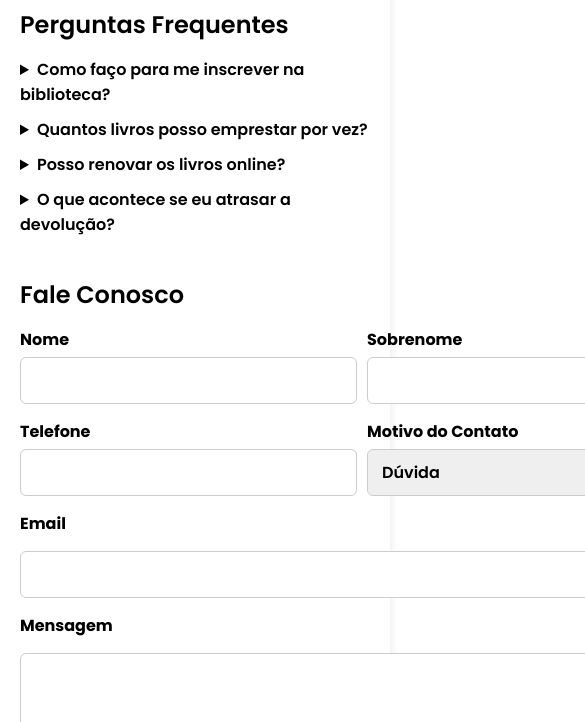
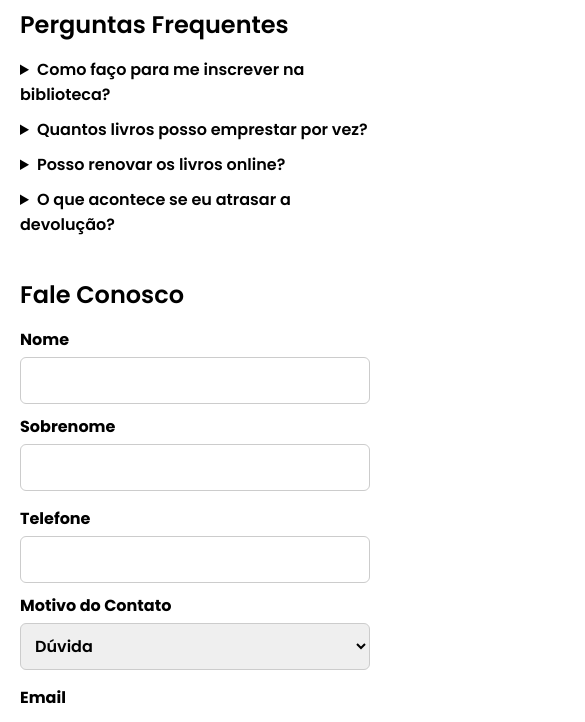
Before and after one commit to jovethLopes/projecto-ihm, a plain HTML site: page contato/contato.html in a window 390 px wide. Shown: the part 75-797 px from the top of the page, 585 px wide, since content can reach past the window. Drawn offline with Linux system fonts and the light colour scheme.

Commit message:
terminei a parte de contato

```diff
--- a/contato/contato.css
+++ b/contato/contato.css
@@ -3,7 +3,7 @@
   flex-wrap: wrap;
   gap: 30px;
   max-width: 100%;
-  margin: auto;
+  margin: 0;
   background: #fff;
   padding: 20px;
   border-radius: 12px;
@@ -44,7 +44,7 @@ form {
   flex-direction: column;
 }
 .field {
-    flex-direction: column;
+  flex-direction: column;
 }
 
 label {
@@ -80,3 +80,11 @@ button {
 button:hover {
   background-color: #254c99;
 }
+
+@media screen and (max-width: 1000px) {
+  .row {
+  display: flex;
+  flex-direction: column;
+  gap: 10px;
+}
+}
--- a/contato/contato.html
+++ b/contato/contato.html
@@ -45,9 +45,6 @@
             <details>
                 <summary>Como faço para me inscrever na biblioteca?</summary>
                 <p>Basta trazer um documento com foto e preencher o formulário de inscrição no balcão.</p>
-                <p>Basta trazer um documento com foto e preencher o formulário de inscrição no balcão.</p>
-                <p>Lorem ipsum dolor sit amet consectetur adipisicing elit. Eum, quo. Adipisci omnis consequuntur harum laudantium tenetur quis ipsa aliquam sint sit ipsum eius sed eligendi, nihil consequatur praesentium dolores expedita. Lorem ipsum, dolor sit amet consectetur adipisicing elit. Molestiae, consequatur! Quibusdam porro dolores, cupiditate rem corrupti tempora exercitationem, minus voluptates quas molestias hic. Eos culpa explicabo quis soluta temporibus pariatur! Lorem ipsum dolor sit amet consectetur, adipisicing elit. Eius iusto hic pariatur repudiandae nam ut quod. Cumque sapiente labore laborum quod cupiditate deleniti tempora accusantium dolore quis doloribus. Ratione, quidem.</p>
-                <p>Lorem ipsum dolor sit amet consectetur adipisicing elit. Eum, quo. Adipisci omnis consequuntur harum laudantium tenetur quis ipsa aliquam sint sit ipsum eius sed eligendi, nihil consequatur praesentium dolores expedita. Lorem ipsum, dolor sit amet consectetur adipisicing elit. Molestiae, consequatur! Quibusdam porro dolores, cupiditate rem corrupti tempora exercitationem, minus voluptates quas molestias hic. Eos culpa explicabo quis soluta temporibus pariatur! Lorem ipsum dolor sit amet consectetur, adipisicing elit. Eius iusto hic pariatur repudiandae nam ut quod. Cumque sapiente labore laborum quod cupiditate deleniti tempora accusantium dolore quis doloribus. Ratione, quidem.</p>
             </details>
             <details>
                 <summary>Quantos livros posso emprestar por vez?</summary>
@@ -67,7 +64,7 @@
             <div class="form">
             <h2>Fale Conosco</h2>
             <form>
-                <div class="row">
+                <div class="mobile row">
                     <div class="field">
                         <label for="nome">Nome</label>
                         <input type="text" id="nome" name="nome" />
```
Lines whose indentation alone changed are shown as unchanged.
